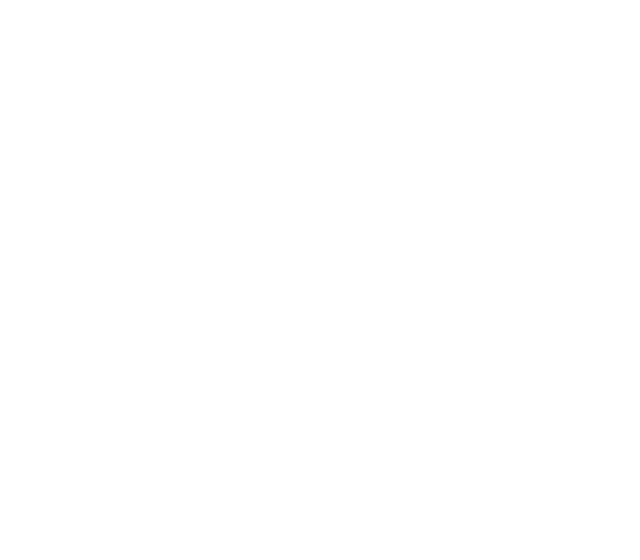
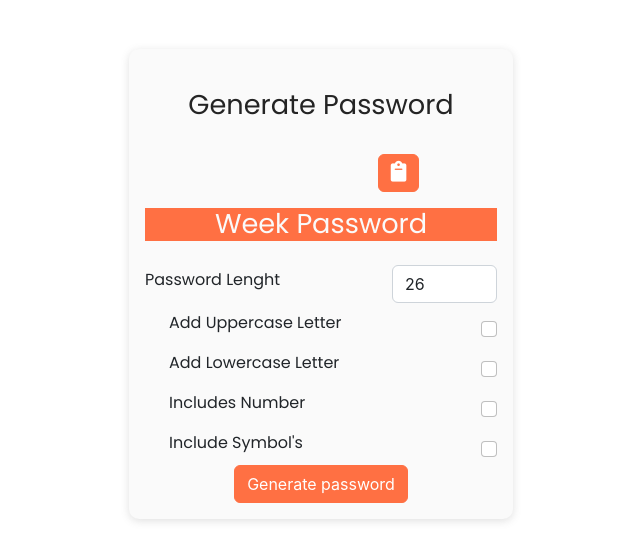
Before and after one commit to himanshu064/react-training, a React (Create React App) app: page / in a window 1280 px wide. Before the commit this address had no page. Shown: the part 116-676 px from the top of the page, without its empty margins (319-959 px from the left). Built offline with nearby package versions, Linux system fonts and the light colour scheme.

Commit message:
password generator

```diff
--- a/public/index.html
+++ b/public/index.html
@@ -15,6 +15,9 @@
       user's mobile device or desktop. See https://developers.google.com/web/fundamentals/web-app-manifest/
     -->
     <link rel="manifest" href="%PUBLIC_URL%/manifest.json" />
+    <!-- CSS only -->
+<link href="https://cdn.jsdelivr.net/npm/bootstrap@5.2.2/dist/css/bootstrap.min.css" rel="stylesheet" integrity="sha384-Zenh87qX5JnK2Jl0vWa8Ck2rdkQ2Bzep5IDxbcnCeuOxjzrPF/et3URy9Bv1WTRi" crossorigin="anonymous">
+<link rel="stylesheet" href="https://cdnjs.cloudflare.com/ajax/libs/font-awesome/6.2.0/css/all.min.css" integrity="sha512-xh6O/CkQoPOWDdYTDqeRdPCVd1SpvCA9XXcUnZS2FmJNp1coAFzvtCN9BmamE+4aHK8yyUHUSCcJHgXloTyT2A==" crossorigin="anonymous" referrerpolicy="no-referrer" />
     <!--
       Notice the use of %PUBLIC_URL% in the tags above.
       It will be replaced with the URL of the `public` folder during the build.
--- /dev/null
+++ b/src/App.css
@@ -0,0 +1,58 @@
+@import url("https://fonts.googleapis.com/css2?family=Poppins&display=swap");
+.password-container {
+  width: 100vw;
+  height: 100vh;
+  background-color: #ffff;
+  display: flex;
+  justify-content: center;
+  align-items: center;
+}
+.password {
+  width: 30vw;
+  height: auto;
+  background-color: #fafafa;
+  border-radius: 10px;
+  box-shadow: rgba(99, 99, 99, 0.2) 0px 2px 8px 0px;
+}
+.password h1 {
+  font-size: 1.7rem;
+  text-align: center;
+  text-transform: capitalize;
+  font-family: "Poppins", sans-serif;
+  color: #242424;
+}
+.genratedPass {
+  font-size: 1.3rem;
+  font-family: "Poppins", sans-serif;
+}
+.password .form-control:focus {
+  outline: none !important;
+  box-shadow: none !important;
+}
+.password .fa-solid {
+  font-size: 1.3rem;
+}
+.password .btn-primary {
+  background-color: #ff7043 !important;
+  border-color: #ff7043 !important;
+}
+.password .btn-primary:focus {
+  outline: none !important;
+  box-shadow: none !important;
+}
+.password-input .form-control {
+  width: auto !important;
+}
+.password .form-label {
+  font-family: "Poppins", sans-serif;
+  text-transform: capitalize;
+}
+.password .form-check-input:focus {
+  outline: none !important;
+  box-shadow: none !important;
+}
+.password-strength{
+  width: 100%;
+  background-color: #ff7043;
+  color: #fafafa !important;
+}
--- a/src/App.js
+++ b/src/App.js
@@ -1,18 +1,127 @@
-import { BrowserRouter, Routes, Route } from "react-router-dom";
-import Task1 from "./pages/Task1";
-import Task2 from "./pages/Task2";
-import Task3 from "./pages/Task3";
-
-function App() {
+import React, { useState } from "react";
+import {
+  numbers,
+  upperCaseLetters,
+  lowerCaseletters,
+  specialCharacters,
+} from "./Character";
+import "./App.css";
+const App = () => {
+  const [password, setPassword] = useState("");
+  const [passwordLength, setPasswordLength] = useState(26);
+  const [isUpperCase, setUpperCase] = useState(false);
+  const [isLowerCase, setLowerCase] = useState(false);
+  const [isNumber, setNumberincluded] = useState(false);
+  const [isSpecialSymbol, setSpecialSymbol] = useState(false);
+  const GenreatePassowrd = () => {
+    if (!isLowerCase && !isUpperCase && !isNumber && !isSpecialSymbol) {
+      window.alert("To generate password you must select atleast one checkbox");
+    } else {
+      let characterList = "";
+      if (isNumber) {
+        characterList = characterList + numbers;
+      }
+      if (isUpperCase) {
+        characterList = characterList + upperCaseLetters;
+      }
+      if (isLowerCase) {
+        characterList = characterList + lowerCaseletters;
+      }
+      if (isSpecialSymbol) {
+        characterList = characterList + specialCharacters;
+      }
+      setPassword(createPassword(characterList));
+      window.alert("password genrated successfully");
+    }
+  };
+  const createPassword = (characterList) => {
+    let Password = "";
+    const characterListLength = characterList.length;
+    for (let i = 0; i < passwordLength; i++) {
+      const charIndex = Math.round(Math.random() * characterListLength);
+      Password = Password + characterList.charAt(charIndex);
+    }
+    return Password;
+  };
+  const handleClipBoard = () => {
+    if (password === "") {
+      window.alert("no password generated");
+    } else {
+      copyToclipBoard(password);
+    }
+  };
+  const copyToclipBoard = (pass) => {
+    navigator.clipboard.writeText(password);
+  };
   return (
-    <BrowserRouter>
-      <Routes>
-        <Route path='/task1' element={<Task1 />} />
-        <Route path='/task2' element={<Task2 />} />
-        <Route path='/task3' element={<Task3 />} />
-      </Routes>
-    </BrowserRouter>
+    <>
+      <div className="password-container">
+        <div className="password p-3">
+          <h1 className="p-4">Generate password</h1>
+          <div className="d-flex justify-content-around align-items-center">
+            <h2 className="genratedPass">{password}</h2>
+            <button className="btn btn-primary" onClick={handleClipBoard}>
+              <i className="fa-solid fa-clipboard "></i>
+            </button>
+          </div>
+          <h1 className="mt-3 password-strength">week password</h1>
+          <div className="mt-4 password-input ">
+            <div className="d-flex justify-content-between align-items-center">
+              <label className="form-label">password lenght</label>
+              <input
+                type="number"
+                className="form-control"
+                defaultValue={passwordLength}
+                onChange={(e) => setPasswordLength(e.target.value)}
+                min="8"
+                max="26"
+              />
+            </div>
+            <div className="d-flex justify-content-between align-items-center form-check mt-2">
+              <label className="form-label">Add uppercase letter</label>
+              <input
+                type="checkbox"
+                checked={isUpperCase}
+                className="form-check-input"
+                onChange={(e) => setUpperCase(e.target.checked)}
+              />
+            </div>
+            <div className="d-flex justify-content-between align-items-center form-check mt-2">
+              <label className="form-label">Add lowercase letter</label>
+              <input
+                type="checkbox"
+                className="form-check-input"
+                checked={isLowerCase}
+                onChange={(e) => setLowerCase(e.target.checked)}
+              />
+            </div>
+            <div className="d-flex justify-content-between align-items-center form-check mt-2">
+              <label className="form-label">includes number</label>
+              <input
+                type="checkbox"
+                className="form-check-input"
+                checked={isNumber}
+                onChange={(e) => setNumberincluded(e.target.checked)}
+              />
+            </div>
+            <div className="d-flex justify-content-between align-items-center form-check mt-2">
+              <label className="form-label">include symbol's</label>
+              <input
+                type="checkbox"
+                className="form-check-input"
+                checked={isSpecialSymbol}
+                onChange={(e) => setSpecialSymbol(e.target.checked)}
+              />
+            </div>
+          </div>
+          <div className="d-flex justify-content-center">
+            <button className="btn btn-primary" onClick={GenreatePassowrd}>
+              Generate password
+            </button>
+          </div>
+        </div>
+      </div>
+    </>
   );
-}
-
+};
 export default App;
--- /dev/null
+++ b/src/Character.js
@@ -0,0 +1,4 @@
+export const numbers = `0123456789`;
+export const upperCaseLetters = `ABCDEFGHIJKLMNOPQRSTUVWXYZ`;
+export const lowerCaseletters = `abcdefghijklmnopqrstuvwxyz`;
+export const specialCharacters = "!^+%&/()=?_#$½§{[]}|;:>÷`<.*-@é";
--- a/src/pages/Task1/index.js
+++ /dev/null
@@ -1,7 +0,0 @@
-import React from "react";
-
-const Task1 = () => {
-  return <div>Task1</div>;
-};
-
-export default Task1;
--- a/src/pages/Task2/index.js
+++ /dev/null
@@ -1,7 +0,0 @@
-import React from "react";
-
-const Task2 = () => {
-  return <div>Task2</div>;
-};
-
-export default Task2;
--- a/src/pages/Task3/index.js
+++ /dev/null
@@ -1,7 +0,0 @@
-import React from "react";
-
-const Task3 = () => {
-  return <div>Task3</div>;
-};
-
-export default Task3;
```
Also changed, not shown: src/pages/Task1/readme.md (deleted), src/pages/Task2/readme.md (deleted), src/pages/Task3/readme.md (deleted).
